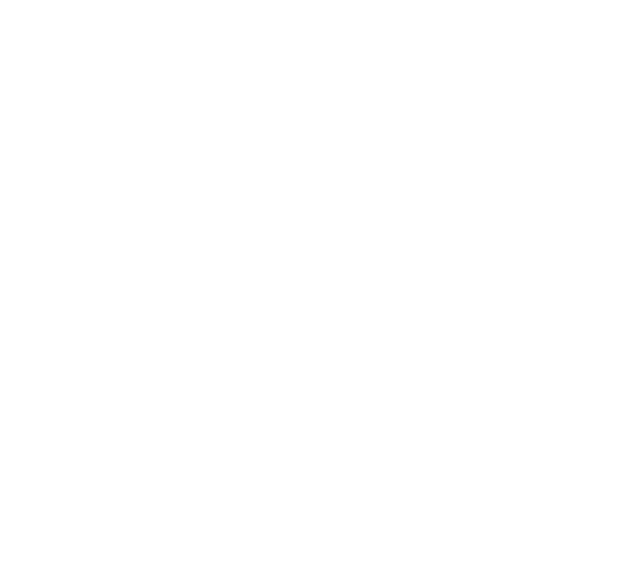
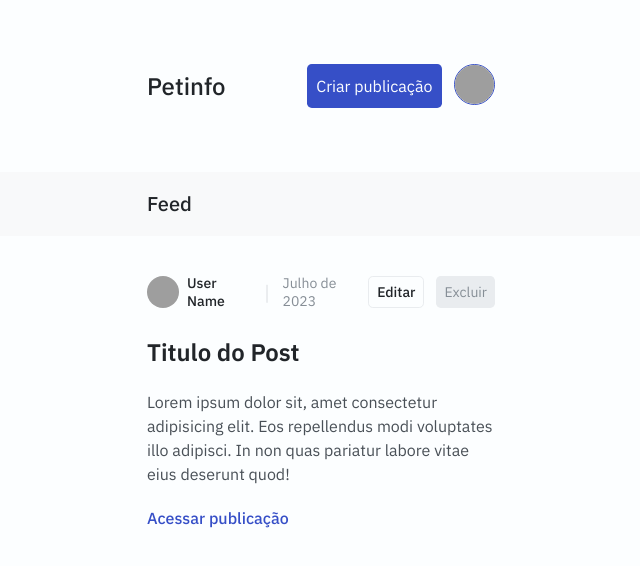
Before and after one commit to GustavoLazarin/PetInfo, a plain HTML site: page src/pages/dashboard.html in a window 1280 px wide. Shown: the whole page, without its empty margins (319-959 px from the left). Drawn offline with Linux system fonts and the light colour scheme; sample sign-in values are in the browser's storage; grey boxes are pictures that could not be loaded.

Commit message:
estilização da dashboard concluida

```diff
--- a/src/pages/dashboard.html
+++ b/src/pages/dashboard.html
@@ -0,0 +1,58 @@
+<!DOCTYPE html>
+<html lang="pt-BR">
+<head>
+    <meta charset="UTF-8">
+    <meta name="viewport" content="width=device-width, initial-scale=1.0">
+    <title>Petinfo - Home</title>
+
+    <!-- CSS -->
+    <link rel="stylesheet" href="../styles/globalStyles.css">
+    <link rel="stylesheet" href="../styles/dashboard.css">
+
+    <!-- SCRIPT JS -->
+    <script type="module" src="../scripts/dashboard.js" defer></script>
+</head>
+<body>
+    <header class="header">
+        <h2 class="header__logo">Petinfo</h2>
+        <div>
+            <button class="confirm__button">Criar publicação</button>
+            <img class="profile-img" src="https://i.pinimg.com/originals/82/23/e6/8223e6f2684080d0427d1688d02875a8.jpg" alt="user-img">
+        </div>
+    </header>
+    <main>
+        <section class="feed">
+            <div class="feed__header">
+                <h2>Feed</h2>
+            </div>
+            <ul class="feed__posts-list">
+
+                <!-- EXEMPLO DE POST -->
+                <li class="feed__post">
+                    <div class="post__header">
+                        <div class="post__info">
+                            <div class="post__user-info">
+                                <img src="https://i.pinimg.com/originals/82/23/e6/8223e6f2684080d0427d1688d02875a8.jpg" alt="user-img">
+                                <h3 class="post__user-name">User Name</h3>
+                            </div>
+                            <p class="user-info__divisor">|</p>
+                            <p class="post__date">Julho de 2023</p>
+                        </div>
+                        <!-- SE O POST FOR DO USUÁRIO -->
+                        <div class="post__edit">
+                            <button class="redirect-edit__button">Editar</button>
+                            <button class="close-cancel__button">Excluir</button>
+                        </div>
+                    </div>
+                    <div class="post__content">
+                        <h2 class="post__title">Titulo do Post</h2>
+                        <p>Lorem ipsum dolor sit, amet consectetur adipisicing elit. Eos repellendus modi voluptates illo adipisci. In non quas pariatur labore vitae eius deserunt quod!</p>
+                        <button class="show-more">Acessar publicação</button>
+                    </div>
+                </li>
+
+            </ul>
+        </section>
+    </main>
+</body>
+</html>
--- /dev/null
+++ b/src/scripts/dashboard.js
@@ -0,0 +1,9 @@
+const verifyToken = () => {
+    const token = localStorage.getItem('@petInfo:token');
+
+    if (!token) {
+        location.replace('../../')
+    }
+}
+
+verifyToken()
--- a/src/scripts/requests.js
+++ b/src/scripts/requests.js
@@ -13,7 +13,7 @@ export async function register(userBody) {
         const resJson = await res.json();
 
         if (res.ok) {
-            toast('Usuário cadastrado com sucesso!', 'Agora você pode acessar o conteúdo utilizando seu usuário e senha.', 'green');
+            toast('Usuário cadastrado com sucesso!', 'Você será redirecionado para a pagina de login.', 'green');
 
             //Limpando valor dos inputs
             let inputs = document.querySelectorAll('input');
--- /dev/null
+++ b/src/styles/dashboard.css
@@ -0,0 +1,154 @@
+body {
+    background-color: var(--gray900);
+    width: 100vw;
+    padding-bottom: 60px;
+}
+
+.header {
+    height: 172px;
+    padding: 0px 466px;
+
+    display: flex;
+    justify-content: space-between;
+    align-items: center;
+}
+
+.header__logo {
+    font-size: 24px;
+    font-weight: 500;
+    line-height: 150%;
+}
+
+.header > div {
+    display: flex;
+}
+
+.header > button {
+    height: 38px;
+    padding: 0px 16px;
+}
+
+.profile-img {
+    height: 41px;
+    width: 41px;
+    margin-left: 12px;
+
+    border: 1px solid var(--brand100);
+    border-radius: 50%;
+}
+
+.feed {
+    padding: 0px 466px;
+    margin-top: 102px;
+
+    position: relative;
+}
+
+.feed__header{
+    padding: 0px 466px;
+    width: 100vw;
+    height: 64px;
+    background-color: var(--gray800);
+
+    position: absolute;
+    top: -102px;
+    left: 0;
+    display: flex;
+    align-items: center;
+}
+
+.feed__header > h2 {
+    font-size: 20px;
+    font-weight: 500;
+    line-height: 150%;
+}
+
+.feed__posts-list {
+    display: flex;
+    flex-direction: column;
+    gap: 64px;
+}
+
+.feed__post {
+    display: flex;
+    flex-direction: column;
+
+    gap: 24px;
+}
+
+.post__header {
+    display: flex;
+    justify-content: space-between;
+    align-items: center;
+}
+
+.post__info , .post__user-info, .post__edit{
+    display: flex;
+    gap: 12px;
+
+    align-items: center;
+}
+
+.user-info__divisor {
+    color: var(--gray600);
+    font-size: 20px;
+    font-weight: 500;
+}
+
+.post__user-info {
+    gap: 8px;
+}
+
+.post__user-info > img {
+    height: 32px;
+    width: 32px;
+    border-radius: 50%;
+}
+
+.post__user-name {
+    font-size: 14px;
+    font-weight: 500;
+}
+
+.post__date {
+    color: var(--gray400);
+    font-size: 14px;
+}
+
+.redirect-edit__button, .close-cancel__button {
+    height: 32px;
+    padding: 0px 8px;
+    font-size: 14px;
+}
+
+.post__content {
+    display: flex;
+    align-items: flex-start;
+    flex-direction: column;
+    gap: 20px;
+}
+
+.post__title {
+    font-size: 24px;
+    font-weight: 600;
+    line-height: 150%;
+}
+
+.post__content > p {
+    color: var(--gray300);
+    font-size: 16px;
+    line-height: 150%;
+}
+
+.show-more {
+    padding: 0;
+    color: var(--brand100);
+    font-size: 16px;
+    font-weight: 500;
+    border: none;
+    background: transparent;
+}
+
+.show-more:hover {
+    color: var(--brand200);
+}
--- a/src/styles/globalStyles.css
+++ b/src/styles/globalStyles.css
@@ -25,6 +25,7 @@
 
 
 body {
+  color: var(--gray100);
   font-family: 'IBM Plex Sans', sans-serif;
 
   overflow: hidden;
```
Also changed, not shown: index.html (+1 -1 lines), src/pages/signup.html (+1 -1 lines), src/scripts/signup.js (+3 -12 lines).
